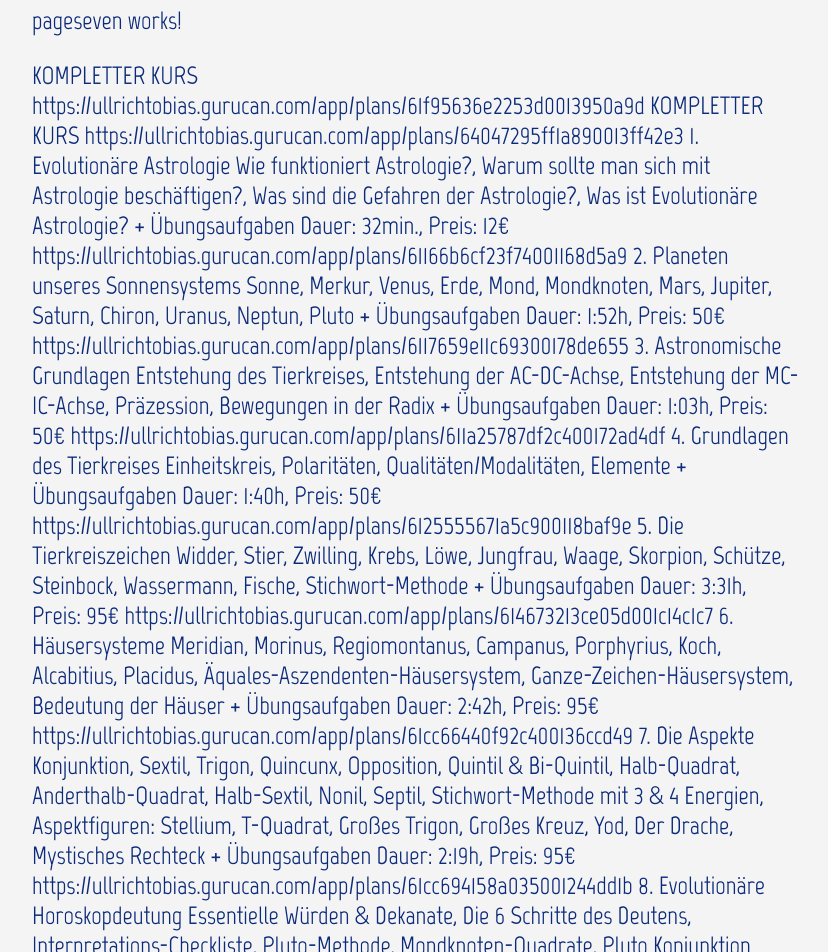
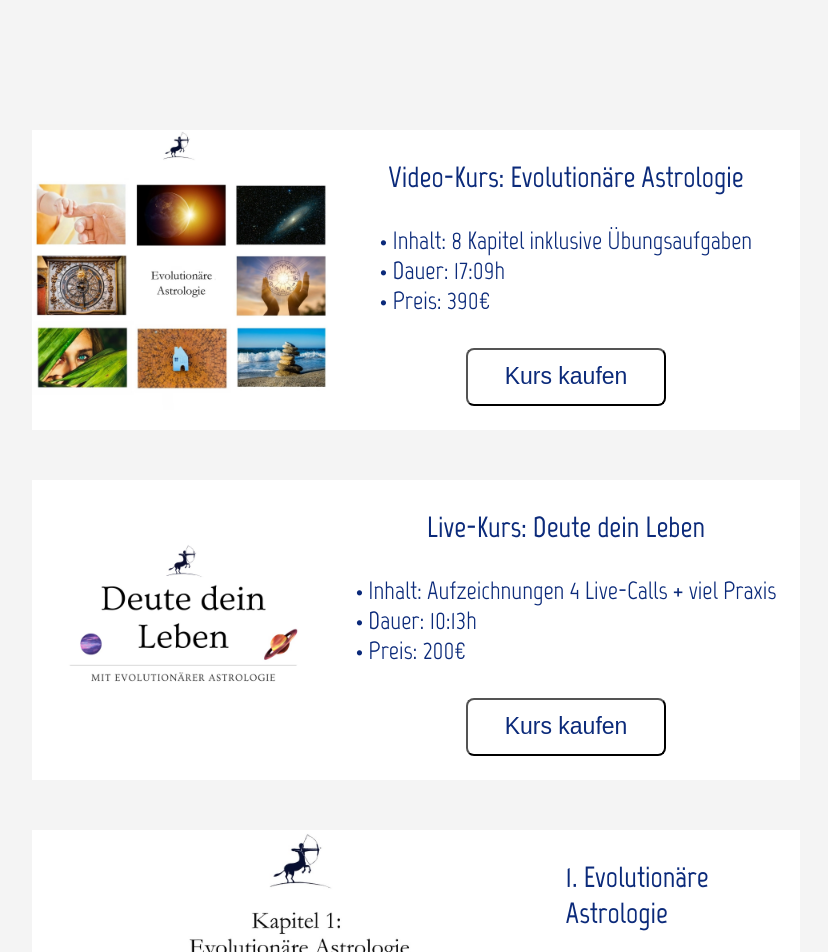
Before and after one commit to TobiasUllrich/HomePageTemplate, an Angular app in the folder hptemplate/: page /Kurse/Kursinhalte in a window 1280 px wide. Shown: the part 220-1172 px from the top of the page, without its empty margins (224-1052 px from the left). Built offline with nearby package versions, Linux system fonts and the light colour scheme.

Commit message:
videokurse-page gebaut

```diff
--- a/hptemplate/src/app/pagefive/pagefive.component.html
+++ b/hptemplate/src/app/pagefive/pagefive.component.html
@@ -1,4 +1,4 @@
-<div style="display:flex;flex-direction:column;width:100%;align-items:center;">
+<div class="pageContainer">
 
 <h1>Beispiele für Horoskop-Interpretationen</h1>
 
@@ -40,8 +40,6 @@
         <embed class="pdf-sizing" [src]="pdfUrl" type="application/pdf">
       </div>
 
-
-
 </ng-container>
 
 </div>
--- a/hptemplate/src/app/pagefive/pagefive.component.scss
+++ b/hptemplate/src/app/pagefive/pagefive.component.scss
@@ -5,6 +5,13 @@
     flex-direction: column;
     align-items:center;
     width:100%;
+}
+
+.pageContainer{
+    display:flex;
+    flex-direction:column;
+    width:100%;
+    align-items:center;
 }
 
 h1{
--- a/hptemplate/src/app/pagefive/pagefive.component.ts
+++ b/hptemplate/src/app/pagefive/pagefive.component.ts
@@ -37,6 +37,7 @@
 
   constructor(private sanitizer: DomSanitizer) { }
 
+
   ngOnInit(): void {
     this.nameOfPdf.forEach(pdfName => {
       const pdfUrl = this.sanitizer.bypassSecurityTrustResourceUrl(`assets/pdf/${pdfName}.pdf#toolbar=0&zoom=FitH`);
@@ -44,5 +45,4 @@
     });
   }
 
-
 }
--- a/hptemplate/src/app/pageseven/pageseven.component.html
+++ b/hptemplate/src/app/pageseven/pageseven.component.html
@@ -1,18 +1,49 @@
-<p>pageseven works!</p>
+<div class="pageContainer">
 
 
-KOMPLETTER KURS
-https://ullrichtobias.gurucan.com/app/plans/61f95636e2253d0013950a9d
+    <ng-container *ngFor="let courseImg of courseImgs; let i = index">
 
-KOMPLETTER KURS
-https://ullrichtobias.gurucan.com/app/plans/64047295ff1a890013ff42e3
+    <!-- Ersten beiden Array-Punkte sind komplette Kurse -->
+    <div *ngIf="i <= 1" class="completeCourseBox">
+        <div>
+            <img class="picSizing"  src="assets/img/{{ courseImg }}.jpg">
+        </div>
+
+        <div class="flexone textboxForCourse">
+            <h3>{{ courseName[i] }}</h3>
+            <span class="mrgbott">
+                • Inhalt: {{ courseContent[i] }} <br>
+                • Dauer: {{ courseTime[i] }} <br>
+                • Preis: {{ coursePrice[i] }}
+            </span>
+            <app-custombutton (click)="goToUrl(linkToCourse[i])" [buttonText]="label"></app-custombutton>
+        </div>
+    </div>
 
 
-1. Evolutionäre Astrologie
-Wie funktioniert Astrologie?, Warum sollte man sich mit Astrologie beschäftigen?, Was sind die Gefahren der Astrologie?, Was ist Evolutionäre Astrologie?
-+ Übungsaufgaben
-Dauer: 32min., Preis: 12€
-https://ullrichtobias.gurucan.com/app/plans/61166b6cf23f74001168d5a9
+    <!-- Der Rest im Array besteht aus einzelnen Kapiteln -->
+    <div *ngIf="i > 1" class="completeCourseBox">
+        <div>
+            <img class="picSizing"  src="assets/img/{{ courseImg }}.jpg">
+        </div>
+
+        <div class="flexone textboxForCourse">
+            <h3>{{ courseName[i] }}</h3>
+            <span class="mrgbott">
+                • Inhalt: {{ courseContent[i] }} <br>
+                • Dauer: {{ courseTime[i] }} <br>
+                • Preis: {{ coursePrice[i] }}
+            </span>
+            <app-custombutton (click)="goToUrl(linkToCourse[i])" [buttonText]="label2"></app-custombutton>
+        </div>
+    </div>
+
+
+    </ng-container>
+
+</div>
+
+
 
 2. Planeten unseres Sonnensystems
 Sonne, Merkur, Venus, Erde, Mond, Mondknoten, Mars, Jupiter, Saturn, Chiron, Uranus, Neptun, Pluto
@@ -56,6 +87,8 @@
 Dauer: 3:30h, Preis: 95€
 https://ullrichtobias.gurucan.com/app/plans/61edd896bc1459001253a54b
 
+
+
 1. Call
 Trinität der Vergangenheit
 Dauer: 1:38h, Preis: 50€
--- a/hptemplate/src/app/pageseven/pageseven.component.scss
+++ b/hptemplate/src/app/pageseven/pageseven.component.scss
@@ -2,3 +2,38 @@
     background-color: var(--background-color-page);
     color: var(--text-color-page);
 }
+
+.pageContainer{
+    display:flex;
+    flex-direction:column;
+    width:100%;
+    margin-top:150px;
+    margin-bottom:150px;
+}
+
+.textboxForCourse{
+    display:flex;
+    flex-direction:column;
+    align-items:center;
+    justify-content: flex-start;
+    background-color:white;
+}
+
+.picSizing{
+    height:100%;
+    object-fit: contain;
+}
+
+.flexone{
+    flex:1;
+}
+
+.mrgbott{
+ margin-bottom:33px;
+}
+
+.completeCourseBox{
+    display:flex;
+    height:300px;
+    margin-bottom:50px;
+}
--- a/hptemplate/src/app/pageseven/pageseven.component.ts
+++ b/hptemplate/src/app/pageseven/pageseven.component.ts
@@ -7,4 +7,53 @@
 })
 export class PagesevenComponent {
 
+  courseImgs: string[] =[
+    'kurs1',
+    'kurs2',
+    'Kapitel 1',
+   ];
+
+   courseName: string[] =[
+    'Video-Kurs: Evolutionäre Astrologie',
+    'Live-Kurs: Deute dein Leben',
+    '1. Evolutionäre Astrologie',
+   ];
+
+   linkToCourse: string[] =[
+    'https://ullrichtobias.gurucan.com/app/plans/61f95636e2253d0013950a9d',
+    'https://ullrichtobias.gurucan.com/app/plans/64047295ff1a890013ff42e3',
+    'https://ullrichtobias.gurucan.com/app/plans/61166b6cf23f74001168d5a9',
+   ];
+
+   courseContent: string[] =[
+    '8 Kapitel inklusive Übungsaufgaben',
+    'Aufzeichnungen 4 Live-Calls + viel Praxis',
+    'Wie funktioniert Astrologie?, Warum sollte man sich mit Astrologie beschäftigen?, Was sind die Gefahren der Astrologie?, Was ist Evolutionäre Astrologie? + Übungsaufgaben',
+   ];
+   courseTime: string[] =[
+    '17:09h',
+    '10:13h',
+    '00:32h',
+   ];
+   coursePrice: string[] =[
+    '390€',
+    '200€',
+    '12€',
+   ];
+
+    /**
+     * Labels for the customized Button
+     */
+    label = 'Kurs kaufen';
+    label2 = 'Kapitel kaufen';
+
+    /**
+     *
+     * @param url External Route to another Page
+     */
+    goToUrl(url: string){
+      console.log(url);
+      window.open(url, "_blank");
+     }
+
 }
```
